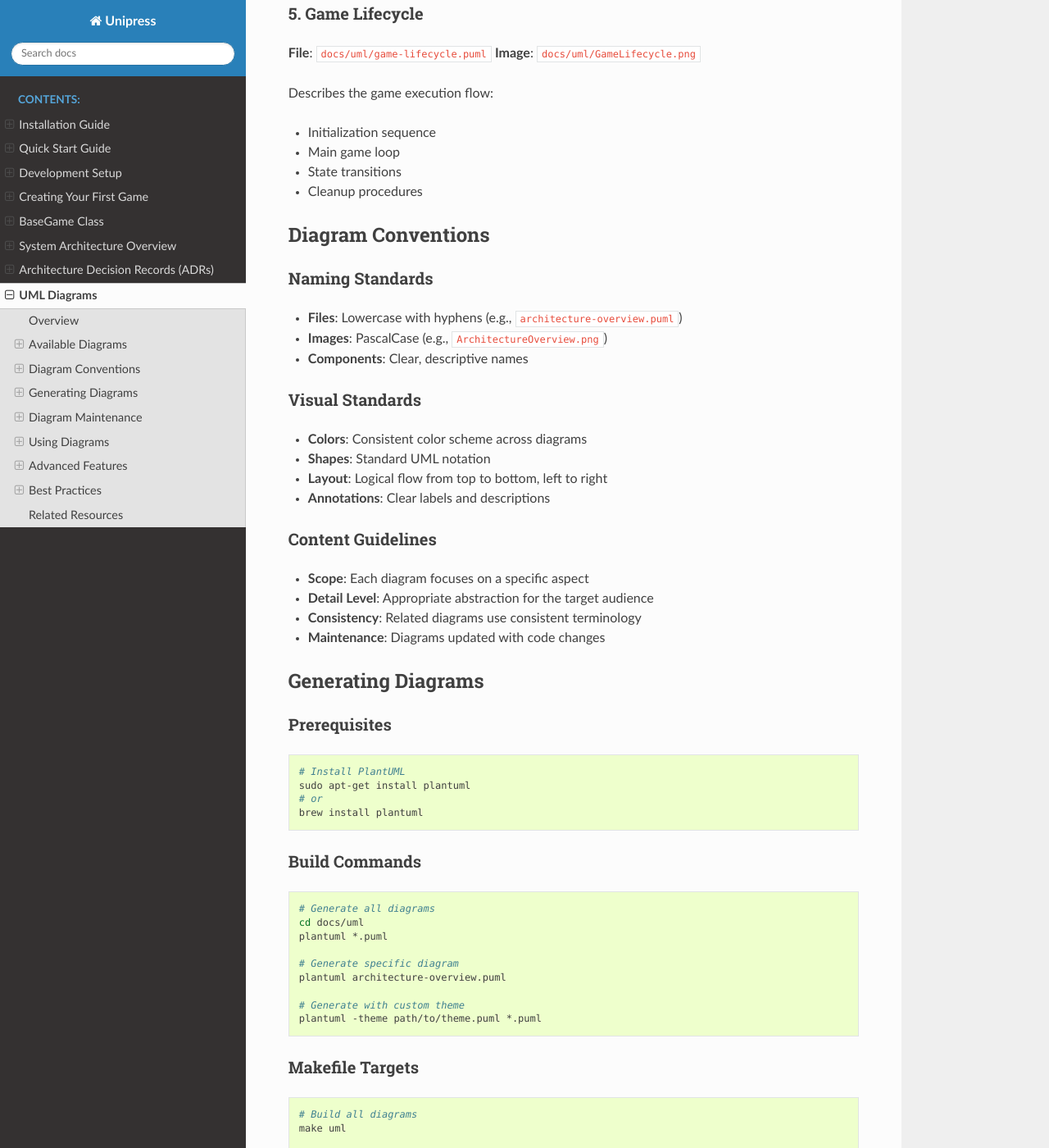
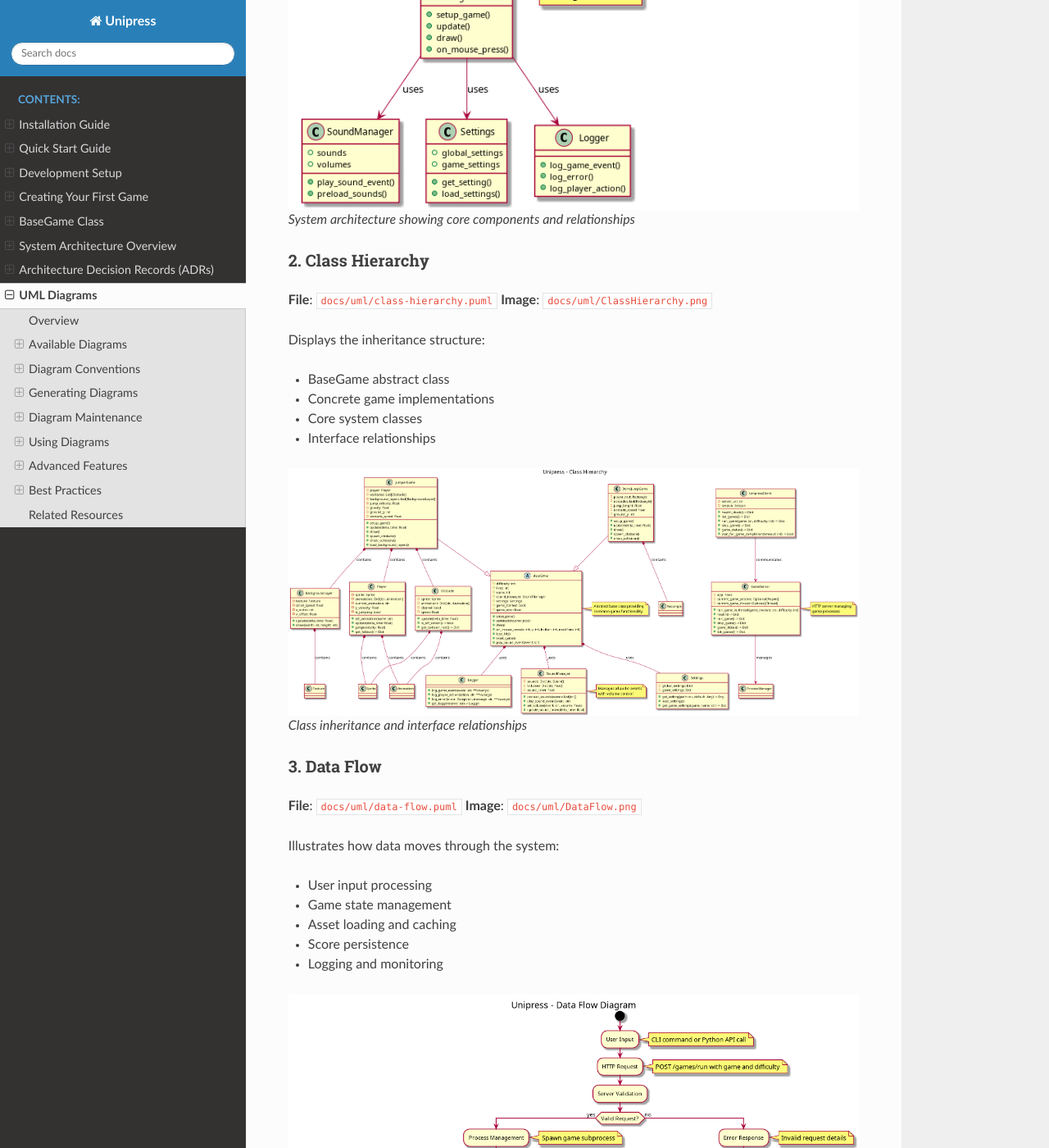
Before and after one commit to jgrynczewski/unipress, a Sphinx documentation site: the page built from docs/sphinx/architecture/uml.md, in a window 1280 px wide and 1400 px high, scrolled down 1457 px. Shown: the whole window at 82% size. Built offline with Sphinx 7.4.7 and the Read the Docs theme 3.1.0, drawn with Linux system fonts in a browser that asks for light colours; some of the changed text lies outside the part shown.

Commit message:
docs: ✏️ add UML diagrams as images to documentation for visual architecture overview

```diff
--- a/docs/sphinx/architecture/uml.md
+++ b/docs/sphinx/architecture/uml.md
@@ -16,6 +16,9 @@ Shows the high-level system architecture including:
 - Infrastructure components
 - External dependencies
 
+![Architecture Overview](../_static/ArchitectureOverview.png)
+*System architecture showing core components and relationships*
+
 ### 2. Class Hierarchy
 **File**: `docs/uml/class-hierarchy.puml`
 **Image**: `docs/uml/ClassHierarchy.png`
@@ -25,6 +28,9 @@ Displays the inheritance structure:
 - Concrete game implementations
 - Core system classes
 - Interface relationships
+
+![Class Hierarchy](../_static/ClassHierarchy.png)
+*Class inheritance and interface relationships*
 
 ### 3. Data Flow
 **File**: `docs/uml/data-flow.puml`
@@ -37,6 +43,9 @@ Illustrates how data moves through the system:
 - Score persistence
 - Logging and monitoring
 
+![Data Flow](../_static/DataFlow.png)
+*Data flow through the system components*
+
 ### 4. Deployment Diagram
 **File**: `docs/uml/deployment-diagram.puml`
 **Image**: `docs/uml/DeploymentDiagram.png`
@@ -47,6 +56,9 @@ Shows the deployment architecture:
 - External services
 - Resource allocation
 
+![Deployment Diagram](../_static/DeploymentDiagram.png)
+*Deployment architecture and container structure*
+
 ### 5. Game Lifecycle
 **File**: `docs/uml/game-lifecycle.puml`
 **Image**: `docs/uml/GameLifecycle.png`
@@ -56,6 +68,9 @@ Describes the game execution flow:
 - Main game loop
 - State transitions
 - Cleanup procedures
+
+![Game Lifecycle](../_static/GameLifecycle.png)
+*Game execution lifecycle and state transitions*
 
 ## Diagram Conventions
 
```
Also changed, not shown: docs/sphinx/architecture/overview.md (+10 -0 lines), docs/sphinx/_static/ArchitectureOverview.png (added), docs/sphinx/_static/ClassHierarchy.png (added), docs/sphinx/_static/DataFlow.png (added), docs/sphinx/_static/DeploymentDiagram.png (added), docs/sphinx/_static/GameLifecycle.png (added).
